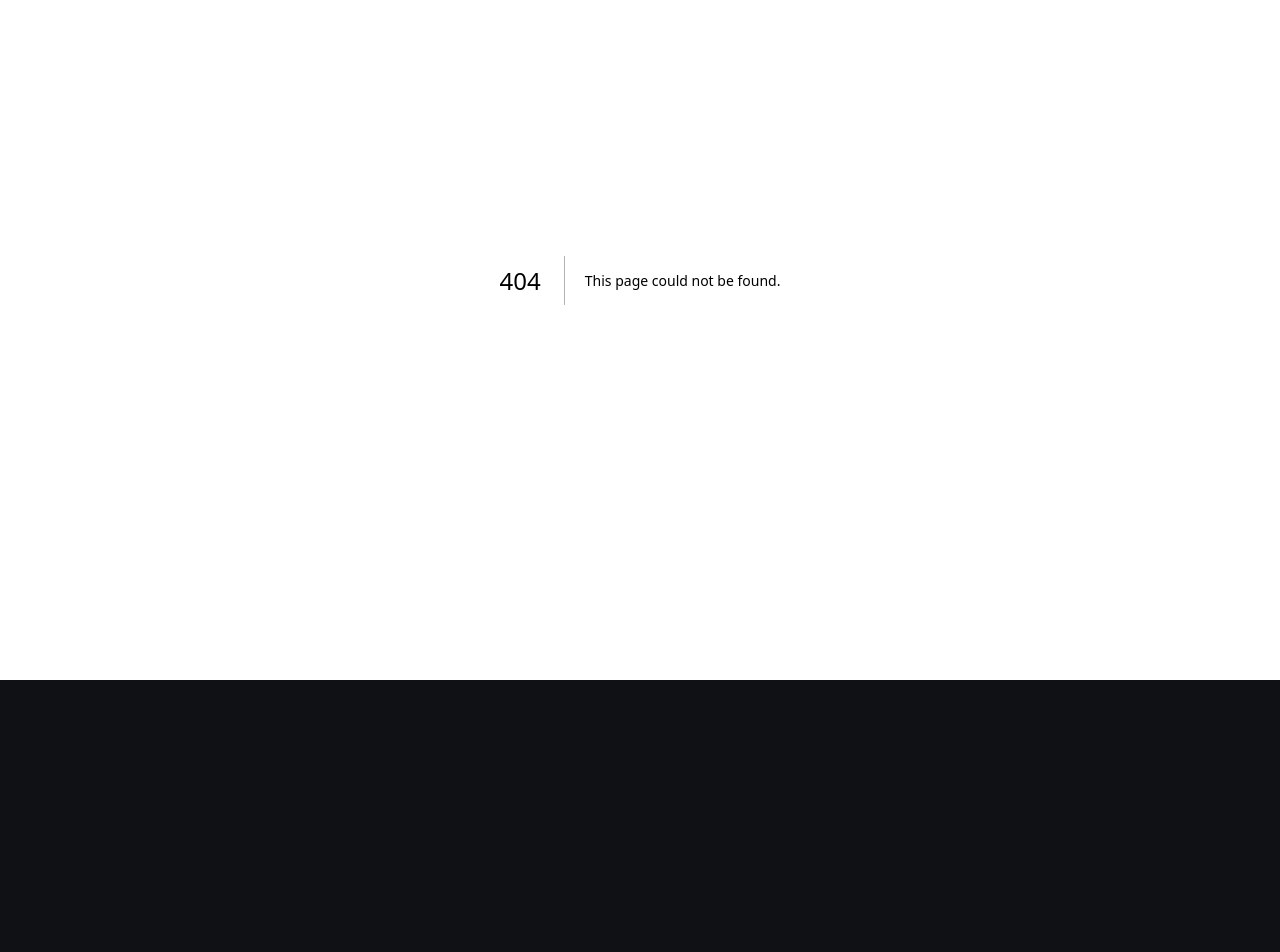
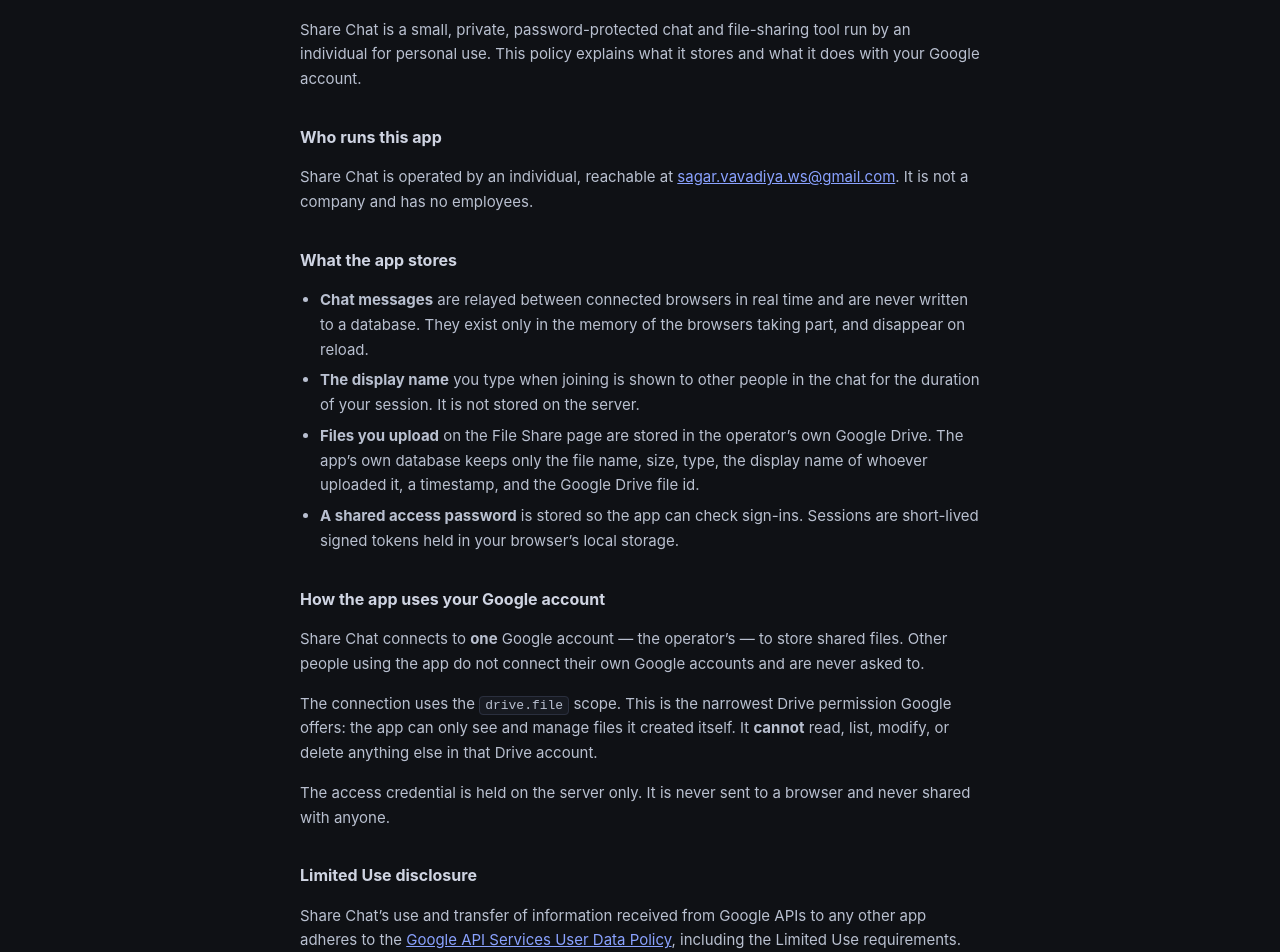
Before and after one commit to sagarws/share-chat, a Next.js app: page /privacy in a window 1280 px wide. Before the commit this address had no page. Shown: the part 120-1072 px from the top of the page. Before the commit the page ends 800 px from the top, so only its background shows below. Built offline with nearby package versions, Linux system fonts and the light colour scheme.

Commit message:
feat: add privacy policy and terms of service pages with associated styling and navigation links

```diff
--- a/app/globals.css
+++ b/app/globals.css
@@ -858,3 +858,65 @@
   background: #3a1313;
   border-color: #5a1d1d;
 }
+
+/* --- policy documents ----------------------------------------------------- */
+
+.doc {
+  max-width: 720px;
+  margin: 0 auto;
+  padding: 40px 20px 64px;
+  line-height: 1.65;
+}
+
+.doc h1 {
+  margin: 0 0 4px;
+  font-size: 26px;
+}
+
+.doc h2 {
+  margin: 32px 0 8px;
+  font-size: 16px;
+  color: #cfd4e2;
+}
+
+.doc p,
+.doc li {
+  color: #b9c0d0;
+}
+
+.doc ul {
+  padding-left: 20px;
+  display: flex;
+  flex-direction: column;
+  gap: 6px;
+}
+
+.doc a {
+  color: #8aa2ff;
+}
+
+.doc code {
+  background: #171a21;
+  border: 1px solid #2a2f3e;
+  border-radius: 4px;
+  padding: 1px 5px;
+  font-size: 13px;
+}
+
+.doc-nav {
+  margin-top: 40px;
+  padding-top: 16px;
+  border-top: 1px solid #1e2230;
+  font-size: 14px;
+}
+
+.legal-links {
+  margin-top: 14px;
+  font-size: 12px;
+  text-align: center;
+  color: #8a93a6;
+}
+
+.legal-links a {
+  color: #8a93a6;
+}
--- a/app/page.js
+++ b/app/page.js
@@ -2,6 +2,7 @@
 
 import { useEffect, useRef, useState } from 'react';
 import { io } from 'socket.io-client';
+import Link from 'next/link';
 import Composer from './Composer';
 import MenuBar from './MenuBar';
 import { renderMarkdown } from './markdown';
@@ -484,6 +485,10 @@
               Unlock
             </button>
           </form>
+          <p className="legal-links">
+            <Link href="/privacy">Privacy Policy</Link> ·{' '}
+            <Link href="/terms">Terms of Service</Link>
+          </p>
         </div>
       </>
     );
--- /dev/null
+++ b/app/privacy/page.js
@@ -0,0 +1,151 @@
+import Link from 'next/link';
+
+export const metadata = {
+  title: 'Privacy Policy · Share Chat',
+  description: 'How Share Chat handles your data and your Google account.',
+};
+
+const UPDATED = '1 September 2026';
+const CONTACT = 'sagar.vavadiya.ws@gmail.com';
+
+export default function PrivacyPage() {
+  return (
+    <div className="doc">
+      <h1>Privacy Policy</h1>
+      <p className="muted">Last updated: {UPDATED}</p>
+
+      <p>
+        Share Chat is a small, private, password-protected chat and file-sharing
+        tool run by an individual for personal use. This policy explains what it
+        stores and what it does with your Google account.
+      </p>
+
+      <h2>Who runs this app</h2>
+      <p>
+        Share Chat is operated by an individual, reachable at{' '}
+        <a href={`mailto:${CONTACT}`}>{CONTACT}</a>. It is not a company and has
+        no employees.
+      </p>
+
+      <h2>What the app stores</h2>
+      <ul>
+        <li>
+          <strong>Chat messages</strong> are relayed between connected browsers
+          in real time and are never written to a database. They exist only in
+          the memory of the browsers taking part, and disappear on reload.
+        </li>
+        <li>
+          <strong>The display name</strong> you type when joining is shown to
+          other people in the chat for the duration of your session. It is not
+          stored on the server.
+        </li>
+        <li>
+          <strong>Files you upload</strong> on the File Share page are stored in
+          the operator&rsquo;s own Google Drive. The app&rsquo;s own database
+          keeps only the file name, size, type, the display name of whoever
+          uploaded it, a timestamp, and the Google Drive file id.
+        </li>
+        <li>
+          <strong>A shared access password</strong> is stored so the app can
+          check sign-ins. Sessions are short-lived signed tokens held in your
+          browser&rsquo;s local storage.
+        </li>
+      </ul>
+
+      <h2>How the app uses your Google account</h2>
+      <p>
+        Share Chat connects to <strong>one</strong> Google account — the
+        operator&rsquo;s — to store shared files. Other people using the app do
+        not connect their own Google accounts and are never asked to.
+      </p>
+      <p>
+        The connection uses the <code>drive.file</code> scope. This is the
+        narrowest Drive permission Google offers: the app can only see and
+        manage files it created itself. It <strong>cannot</strong> read, list,
+        modify, or delete anything else in that Drive account.
+      </p>
+      <p>
+        The access credential is held on the server only. It is never sent to a
+        browser and never shared with anyone.
+      </p>
+
+      <h2>Limited Use disclosure</h2>
+      <p>
+        Share Chat&rsquo;s use and transfer of information received from Google
+        APIs to any other app adheres to the{' '}
+        <a
+          href="https://developers.google.com/terms/api-services-user-data-policy"
+          target="_blank"
+          rel="noreferrer"
+        >
+          Google API Services User Data Policy
+        </a>
+        , including the Limited Use requirements.
+      </p>
+
+      <h2>What the app does not do</h2>
+      <ul>
+        <li>No advertising, and no data is sold or rented.</li>
+        <li>No analytics, tracking pixels, or third-party trackers.</li>
+        <li>No sharing of your data with third parties.</li>
+        <li>No use of your data to train machine-learning models.</li>
+      </ul>
+
+      <h2>How long data is kept</h2>
+      <p>
+        Uploaded files are kept until someone deletes them. Any signed-in user
+        can delete any file from the File Share page; deleting removes it from
+        Google Drive as well as from the app&rsquo;s list. Chat messages are
+        never stored, so there is nothing to delete.
+      </p>
+
+      <h2>Your choices</h2>
+      <ul>
+        <li>Delete any uploaded file from the File Share page at any time.</li>
+        <li>
+          Ask for removal of anything else by emailing{' '}
+          <a href={`mailto:${CONTACT}`}>{CONTACT}</a>.
+        </li>
+        <li>
+          If you are the operator, you can revoke the app&rsquo;s access to your
+          Google account at{' '}
+          <a
+            href="https://myaccount.google.com/permissions"
+            target="_blank"
+            rel="noreferrer"
+          >
+            myaccount.google.com/permissions
+          </a>
+          .
+        </li>
+      </ul>
+
+      <h2>Security</h2>
+      <p>
+        Access requires a shared password, and every request that reads or
+        changes data is checked against a signed session token on the server.
+        That said, this is a small personal project, not audited infrastructure
+        — please do not upload anything genuinely sensitive.
+      </p>
+
+      <h2>Children</h2>
+      <p>Share Chat is not intended for use by children under 13.</p>
+
+      <h2>Changes</h2>
+      <p>
+        If this policy changes, the date at the top of this page will change
+        with it.
+      </p>
+
+      <h2>Contact</h2>
+      <p>
+        Questions about this policy:{' '}
+        <a href={`mailto:${CONTACT}`}>{CONTACT}</a>
+      </p>
+
+      <p className="doc-nav">
+        <Link href="/">← Back to Share Chat</Link> · <Link href="/terms">Terms of Service</Link>
+      </p>
+    </div>
+  );
+}
```
Also changed, not shown: app/terms/page.js (added, +81 -0 lines).
